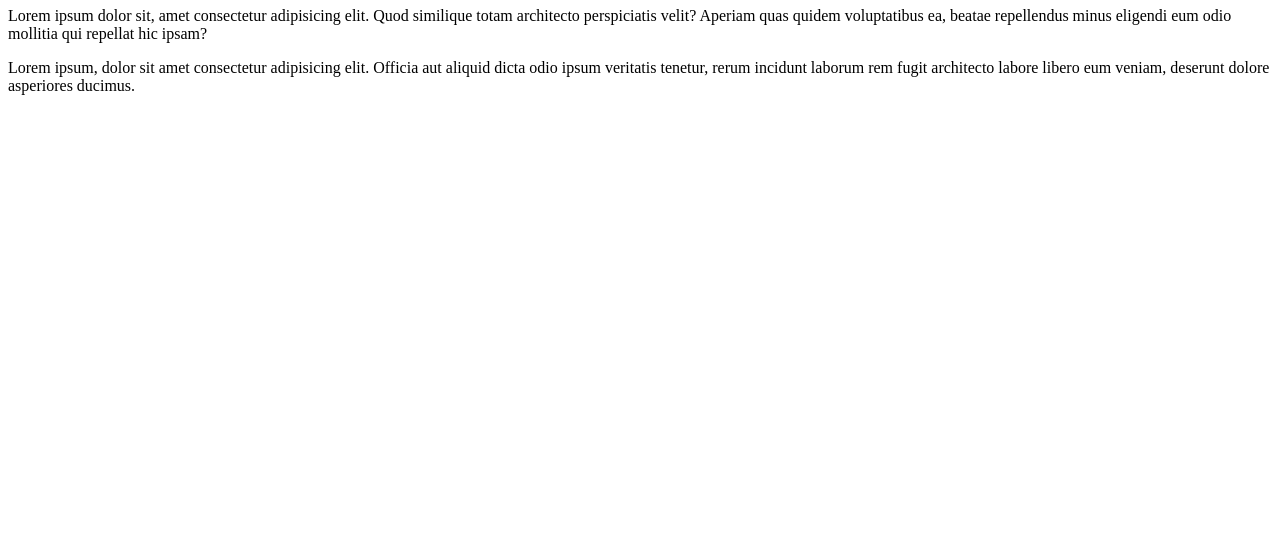
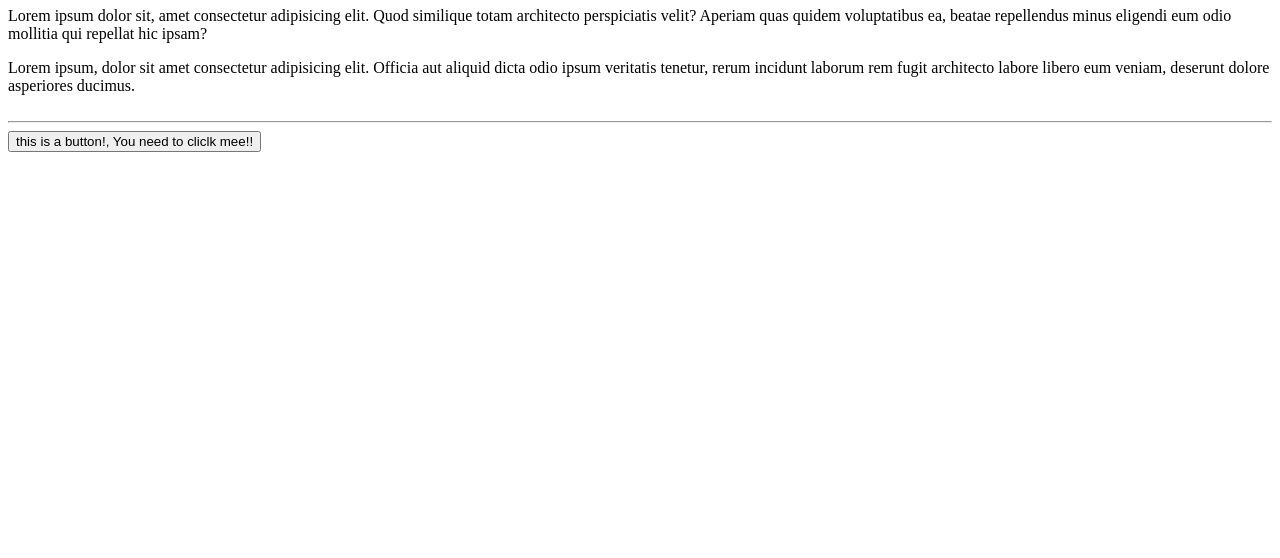
Before and after one commit to pelqimDS/MyProject, a plain HTML site: page index.html in a window 1280 px wide. Shown: the part 242-800 px from the top of the page. Drawn offline with Linux system fonts and the light colour scheme.

Commit message:
i added the body of the website (button)

```diff
--- a/index.html
+++ b/index.html
@@ -24,8 +24,9 @@
 </p>
 
 <span>Lorem ipsum, dolor sit amet consectetur adipisicing elit. Officia aut aliquid dicta odio ipsum veritatis tenetur, rerum incidunt laborum rem fugit architecto labore libero eum veniam, deserunt dolore asperiores ducimus.</span>
-
-
+<br>
+<br><hr>
+<button>this is a button!, You need to cliclk mee!!</button>
 
 
 </body>
```
